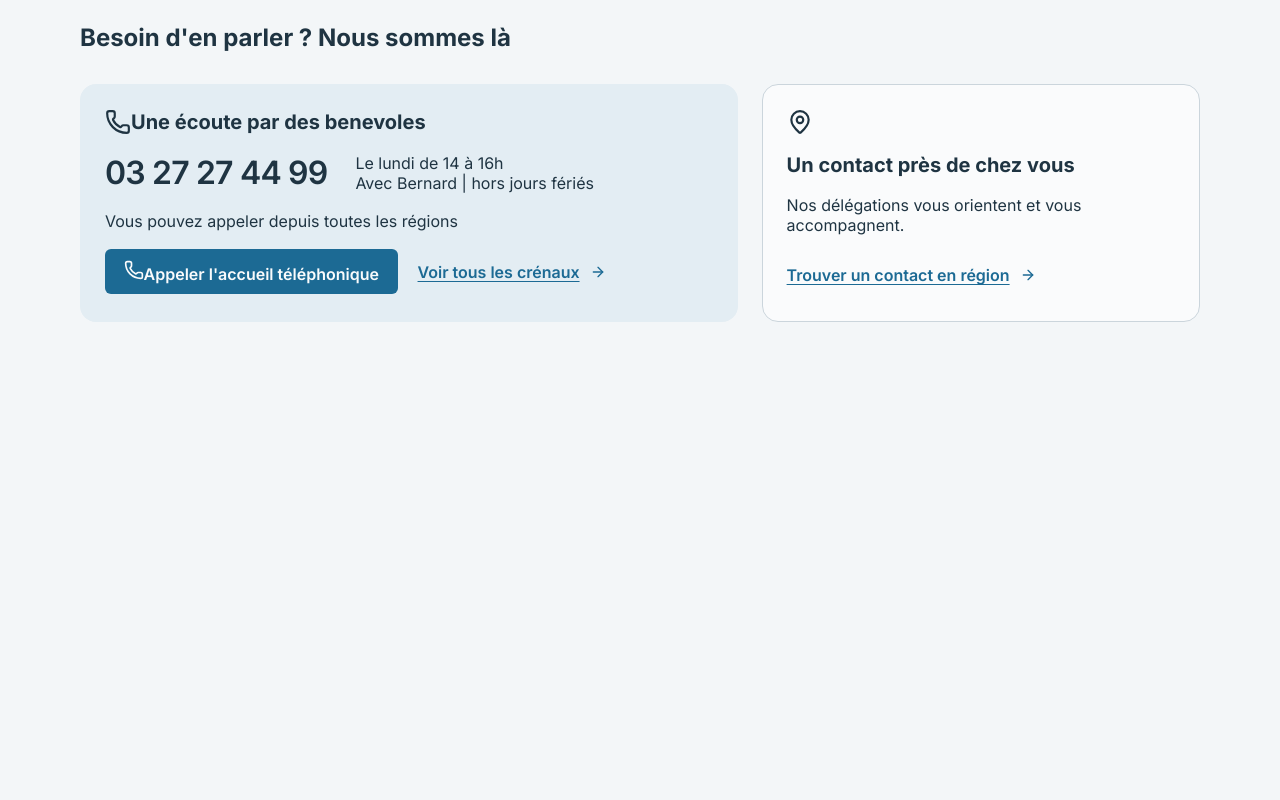
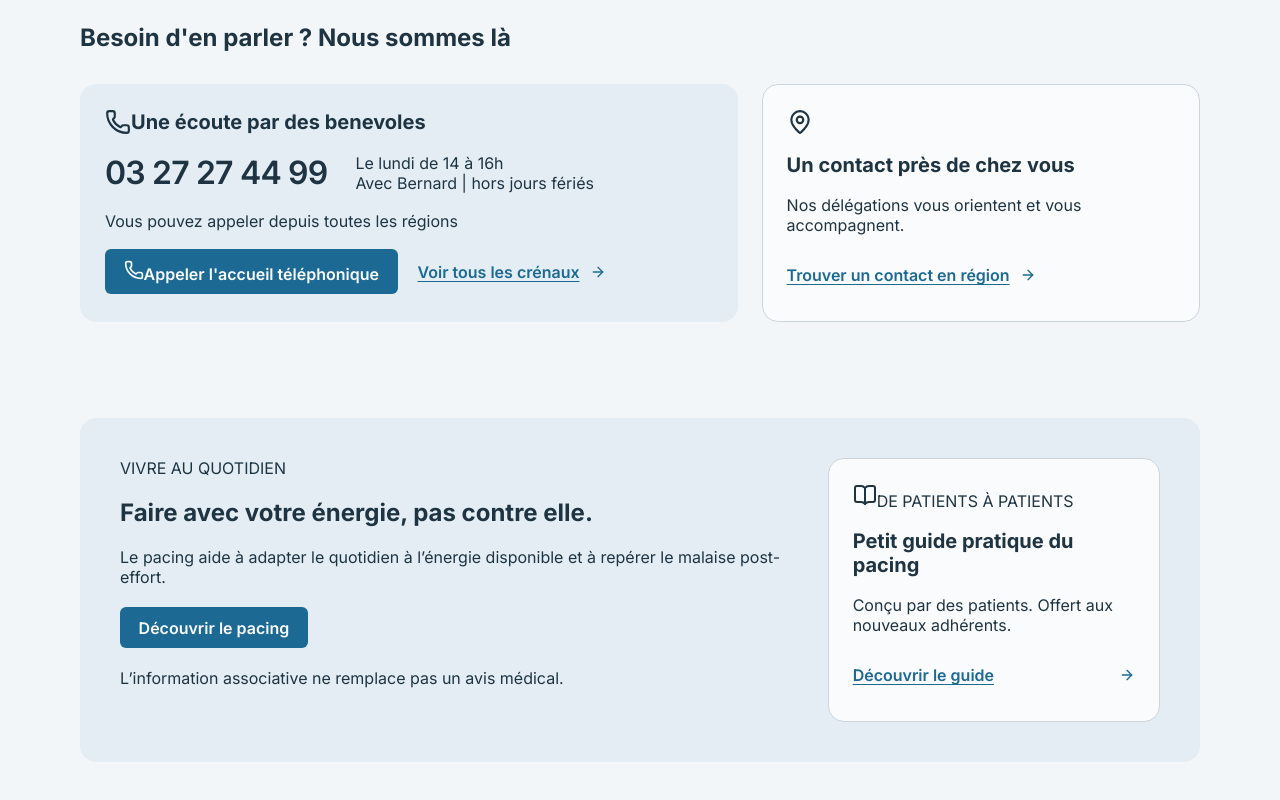
Before and after one commit to Noemie-j/SAE-ZE-NJ-KA-DP-IL, a React (Vite) app in the folder frontend/: page / in a window 1280 px wide. Shown: the part 587-1387 px from the top of the page. Before the commit the page ends 957 px from the top, so only its background shows below. Built offline with nearby package versions, Linux system fonts and the light colour scheme.

Commit message:
Ajout de composant Pacing

```diff
--- /dev/null
+++ b/frontend/src/components/accueil/Pacing/Pacing.jsx
@@ -0,0 +1,38 @@
+import { BookOpen } from "lucide-react";
+import Bouton from "../../common/Bouton";
+import { Carte } from "../../common/Carte/Carte";
+import { LienAvecFleche } from "../../common/LienAvecFleche/LienAvecFleche";
+
+import styles from "./Pacing.module.css"
+
+export default function Pacing(){
+    return (
+        <section className="container section">
+            <div className={styles.bloc}>
+                <div className={styles.contenu}>
+                    <p className="surtitre">VIVRE AU QUOTIDIEN</p>
+                    <h2>Faire avec votre énergie, pas contre elle.</h2>
+                    <p className="texte">Le pacing aide à adapter le quotidien à l’énergie disponible et à repérer le malaise post-effort.</p>
+                    <Bouton to="/pacing" type="primaire">Découvrir le pacing</Bouton>
+
+                    <p className="note">L’information associative ne remplace pas un avis médical.</p>
+
+                </div>
+
+                <Carte>
+
+                    <p>
+                        <BookOpen />
+                        DE PATIENTS À PATIENTS
+                    </p>
+                    <h3>Petit guide pratique du pacing</h3>
+                    <p>Conçu par des patients. Offert aux nouveaux adhérents.</p>
+                    <LienAvecFleche>Découvrir le guide</LienAvecFleche>
+
+
+
+                </Carte>
+            </div>
+        </section>
+    )
+}
--- /dev/null
+++ b/frontend/src/components/accueil/Pacing/Pacing.module.css
@@ -0,0 +1,16 @@
+.bloc{
+    display: grid;
+    grid-template-columns: 740fr 364fr;
+    gap: 2rem;
+    padding: 2.5rem;
+
+    background: var(--fond-mise-en-avant);
+    border-radius: 1rem;
+}
+
+.contenu{
+    display: flex;
+    flex-direction: column;
+    align-items: flex-start;
+    gap: 1.25rem;
+}
--- a/frontend/src/pages/Accueil.jsx
+++ b/frontend/src/pages/Accueil.jsx
@@ -1,6 +1,7 @@
 import AidePersonel from "../components/Accueil/AidePersonel/AidePersonel";
 import { ChoixProfil } from "../components/Accueil/ChoixProfil/ChoixProfil";
 import { Hero } from "../components/Accueil/Hero/Hero";
+import Pacing from "../components/Accueil/Pacing/Pacing";
 
 
 export function Accueil(){
@@ -12,6 +13,7 @@ export function Accueil(){
             </div>
 
             <AidePersonel />
+            <Pacing/>
         </>
 
 
```
